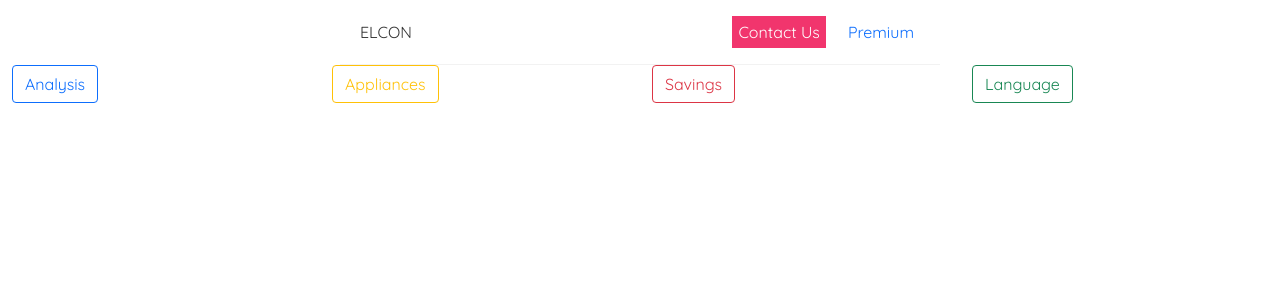
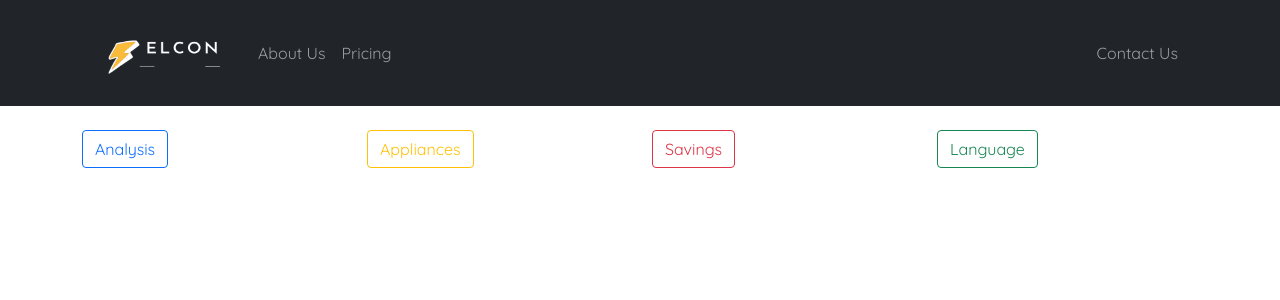
Before and after one commit to apurbashakya/SmartGrid, a React (Create React App) app in the folder SmartGrid/smart-grid/: page / in a window 1280 px wide. Shown: the top 300 px of the page. Built offline with nearby package versions, Linux system fonts and the light colour scheme.

Commit message:
Added Logo and Spacing between Nav Bar and Buttons

```diff
--- a/SmartGrid/smart-grid/src/App.js
+++ b/SmartGrid/smart-grid/src/App.js
@@ -1,16 +1,21 @@
-import logo from './logo.svg';
-import NavigationBar from './NavigationBar';
-import Home from './components/Home';
+import NavigationBar from "./NavigationBar";
+import Home from "./components/Home";
+import { Row, Container } from "react-bootstrap";
 function App() {
-  const title = "Smart Grid";
   return (
-    <div className="App">
-      {/* <h1>{title}</h1> */}
-      <NavigationBar></NavigationBar>
-      <div className="App Content">
-      <Home></Home>
-      </div>
-    </div>
+    <>
+      <Container fluid>
+        <Row>
+          <NavigationBar></NavigationBar>
+        </Row>
+      </Container>
+      <Container>
+        <br></br>
+        <Row>
+          <Home></Home>
+        </Row>
+      </Container>
+    </>
   );
 }
 
--- a/SmartGrid/smart-grid/src/NavigationBar.js
+++ b/SmartGrid/smart-grid/src/NavigationBar.js
@@ -1,16 +1,26 @@
+import { Navbar, Container, Nav } from "react-bootstrap";
+
 const NavigationBar = () => {
-    return (
-        <nav className="NavigationBar">
-            ELCON
-            <div className="links">
-                <a href="/" style={{
-                    color:"white",
-                    backgroundColor:'#f1356d'
-                }}>Contact Us</a>
-                <a href="/">Premium</a>
-            </div>
-        </nav>
-    );
-}
+  return (
+    <>
+      <Navbar bg="dark" variant="dark" sticky="top">
+        <Container>
+          <Navbar.Brand href="#home">
+            <img src={require("./logo.png")} width="140" height="80" alt="" />
+          </Navbar.Brand>
+          <Navbar.Collapse id="responsive-navbar-nav">
+            <Nav className="me-auto">
+              <Nav.Link href="#aboutus">About Us</Nav.Link>
+              <Nav.Link href="#pricing">Pricing</Nav.Link>
+            </Nav>
+            <Nav>
+              <Nav.Link href="#contact">Contact Us</Nav.Link>
+            </Nav>
+          </Navbar.Collapse>
+        </Container>
+      </Navbar>
+    </>
+  );
+};
 
 export default NavigationBar;
--- a/SmartGrid/smart-grid/src/components/Home.js
+++ b/SmartGrid/smart-grid/src/components/Home.js
@@ -12,7 +12,7 @@ const Home = () => {
 
   return (
     <>
-      <Container fluid>
+      <Container fluid="md">
         <Row className="justify-content-md-center">
           <Col>
             <Button onClick={toggleImage} variant="outline-primary">
```
Also changed, not shown: SmartGrid/smart-grid/src/logo.png (added).
